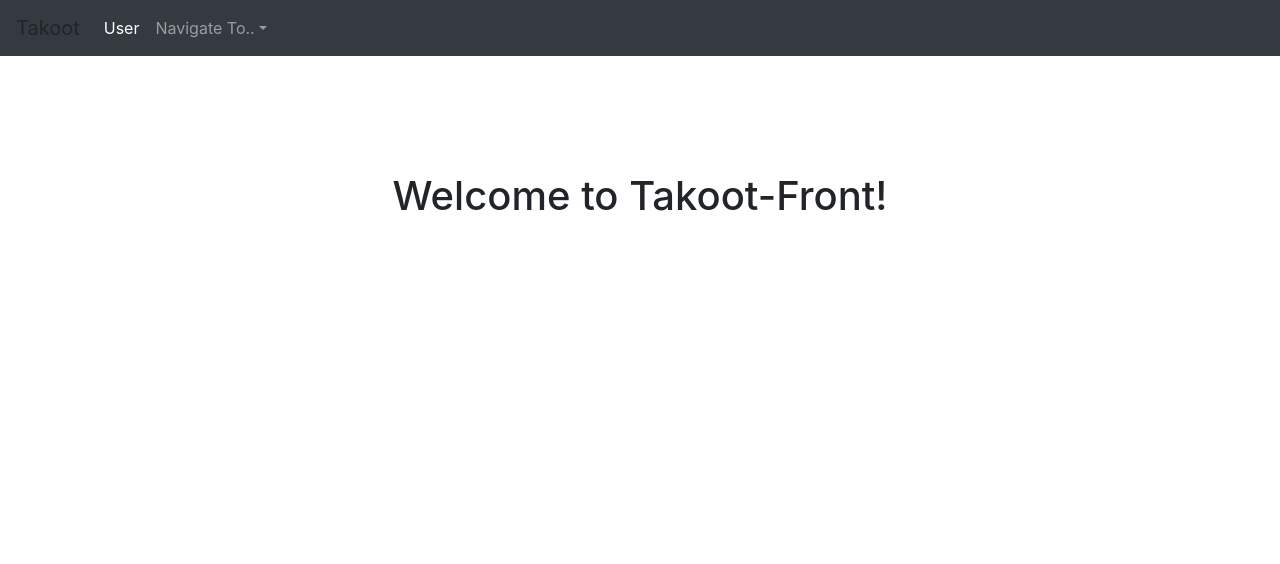
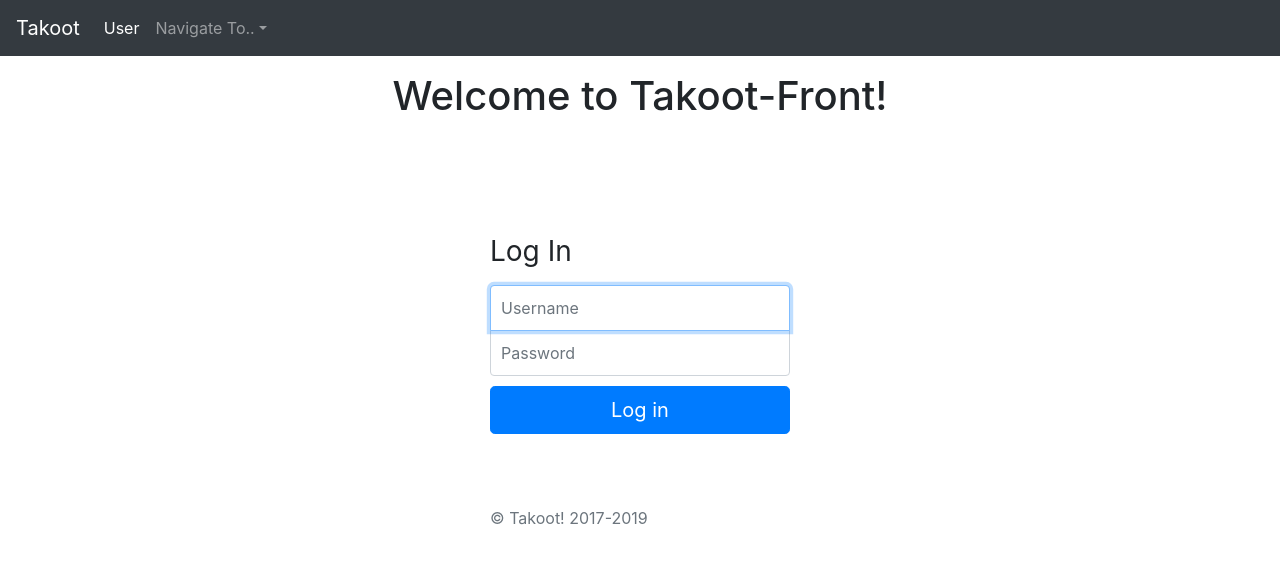
Before and after one commit to Zmaraz/Takoot-Front, an Angular app: page /login in a window 1280 px wide. Shown: the top 564 px of the page. Built offline with nearby package versions, Linux system fonts and the light colour scheme.

Commit message:
added LoginComponent and navigateTo-Login

```diff
--- a/src/app/app.component.css
+++ b/src/app/app.component.css
@@ -1,3 +1,3 @@
-* {
+#container {
     margin-top: 100px;
 }
--- a/src/app/app.component.html
+++ b/src/app/app.component.html
@@ -13,3 +13,7 @@
     Welcome to {{ title }}!
   </h1>
 </div>
+
+<div id = "container">
+  <router-outlet></router-outlet>
+</div>
--- a/src/app/app.module.ts
+++ b/src/app/app.module.ts
@@ -1,11 +1,16 @@
 import { BrowserModule } from '@angular/platform-browser';
 import { NgModule } from '@angular/core';
 import { NgbModule } from '@ng-bootstrap/ng-bootstrap';
+import { RouterModule } from '@angular/router';
 // import { FormsModule } from '@angular/forms';
 
 import { AppComponent } from './app.component';
 import { NavbarComponent } from './navbar/navbar.component';
 import { LoginComponent } from './login/login.component';
+
+const ROUTES = [
+  { path: 'login', component: LoginComponent }
+];
 
 @NgModule({
   declarations: [
@@ -16,6 +21,7 @@ import { LoginComponent } from './login/login.component';
   imports: [
     BrowserModule,
     NgbModule,
+    RouterModule.forRoot(ROUTES)
     // FormsModule
   ],
   providers: [],
--- a/src/app/login/login.component.css
+++ b/src/app/login/login.component.css
@@ -0,0 +1,44 @@
+html, body {
+    height: 100%;
+  }
+
+  body {
+    display: -ms-flexbox;
+    display: flex;
+    -ms-flex-align: center;
+    align-items: center;
+    padding-top: 40px;
+    padding-bottom: 40px;
+    background-color: #f5f5f5;
+  }
+
+  .login-form {
+    width: 100%;
+    max-width: 330px;
+    padding: 15px;
+    margin: auto;
+  }
+
+  .login-form .form-control {
+    position: relative;
+    box-sizing: border-box;
+    height: auto;
+    padding: 10px;
+    font-size: 16px;
+  }
+
+  .login-form .form-control:focus {
+    z-index: 2;
+  }
+
+  .login-form input[type="text"] {
+    margin-bottom: -1px;
+    border-bottom-right-radius: 0;
+    border-bottom-left-radius: 0;
+  }
+
+  .login-form input[type="password"] {
+    margin-bottom: 10px;
+    border-top-left-radius: 0;
+    border-top-right-radius: 0;
+  }
--- a/src/app/login/login.component.ts
+++ b/src/app/login/login.component.ts
@@ -1,4 +1,5 @@
 import { Component, OnInit } from '@angular/core';
+import { Router } from '@angular/router';
 
 @Component({
   selector: 'login',
--- a/src/app/navbar/navbar.component.html
+++ b/src/app/navbar/navbar.component.html
@@ -16,7 +16,7 @@
         <div ngbDropdownMenu class="dropdown-menu" aria-labelledby="dropdown01">
           <a class="dropdown-item" routerLink="">Home</a>
           <a class="dropdown-item" routerLink="">Games</a>
-          <a class="dropdown-item" routerLink="s">Login</a>
+          <a class="dropdown-item" routerLink="/login">Login</a>
           <a class="dropdown-item" routerLink="">Register</a>
           <a class="dropdown-item" routerLink="">Logout</a>
         </div>
```
